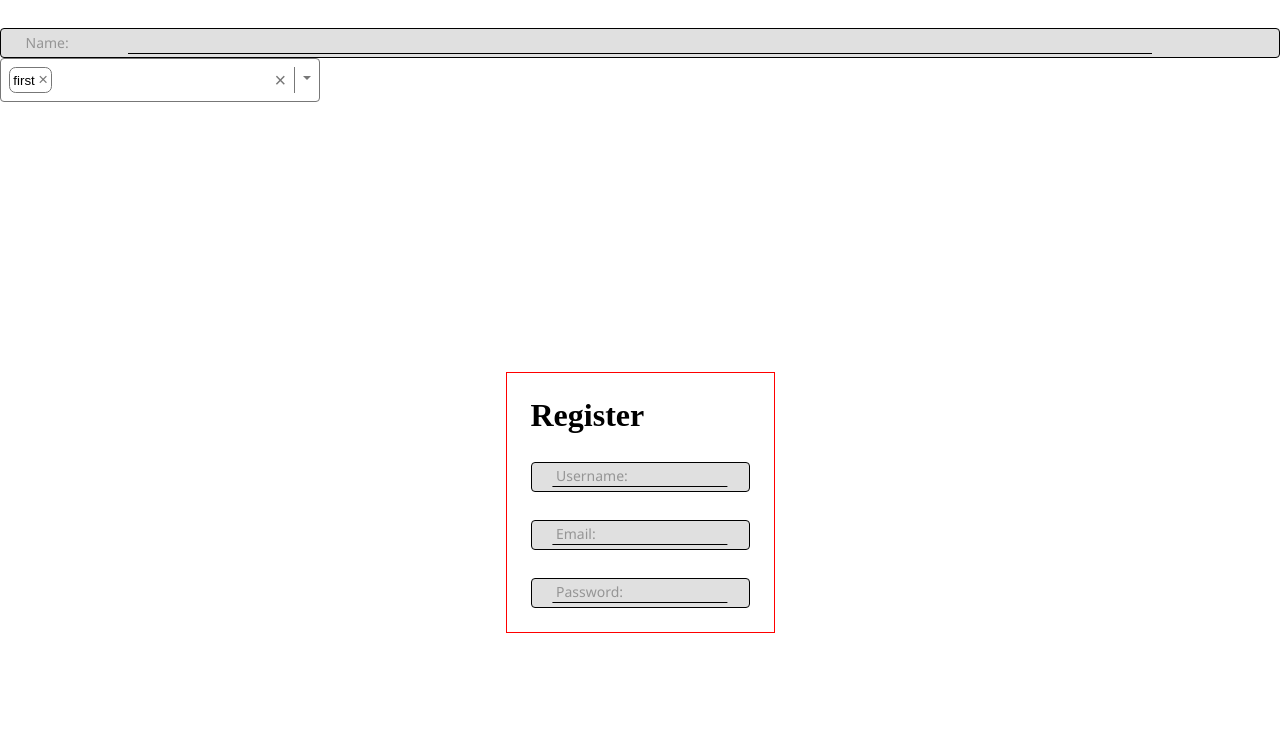
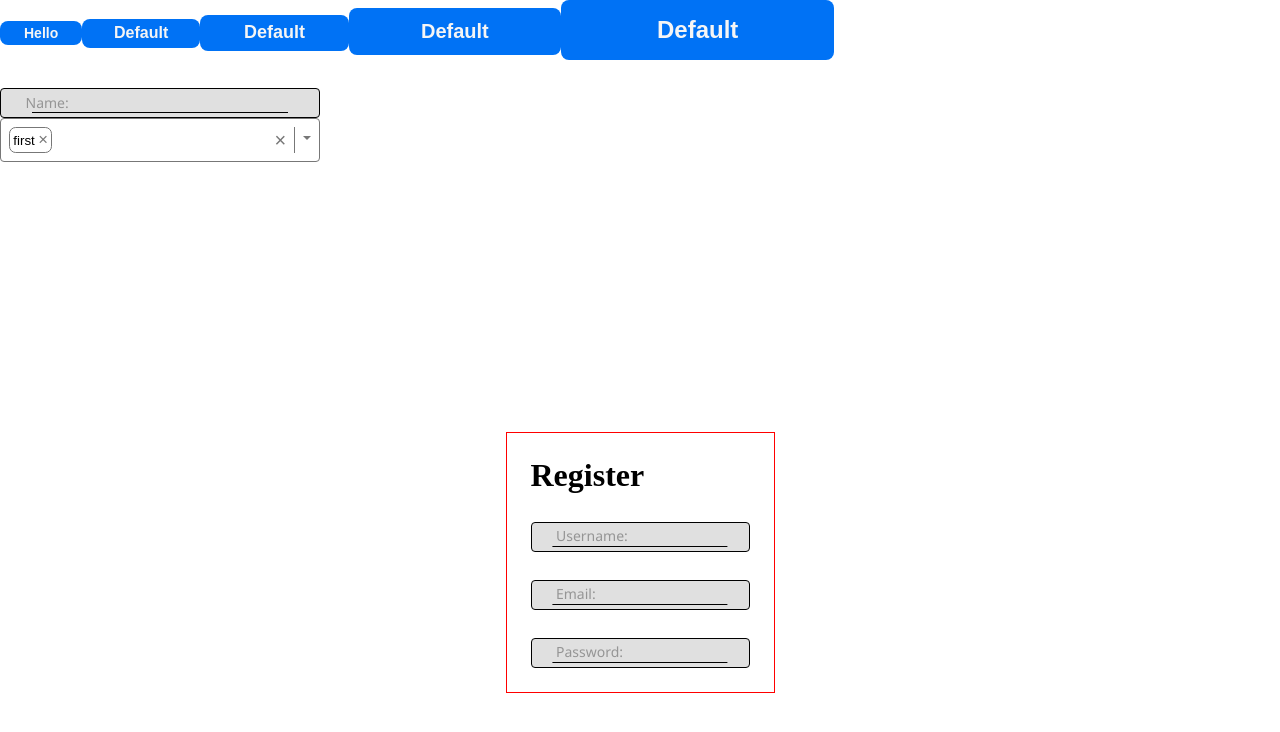
Before and after one commit to NateAyye/nates-ts-react-components, a React (Vite) app: page /button in a window 1280 px wide. Shown: the top 732 px of the page. Built offline with nearby package versions, Linux system fonts and the light colour scheme.

Commit message:
Little changes here and there for theme and sizing support

```diff
--- a/src/App.tsx
+++ b/src/App.tsx
@@ -24,9 +24,13 @@ function App() {
   return (
     <div className="App">
       {/* <FlexContainer centered fc radi={'.25rem'}> */}
-      {/* <Button size="lg" onClick={handleMouseClick}>
-          Hello
-        </Button> */}
+      <Button size="sm" onClick={handleMouseClick}>
+        Hello
+      </Button>
+      <Button>Default</Button>
+      <Button size="lg">Default</Button>
+      <Button size="xl">Default</Button>
+      <Button size="2xl">Default</Button>
       <Input type="default" id="name" preview="Name: " />
       <Select
         multiple
--- a/src/components/Button/Button.styled.ts
+++ b/src/components/Button/Button.styled.ts
@@ -19,7 +19,7 @@ export const ButtonContent = styled.div`
   z-index: 100;
   margin: 0;
   padding: 0;
-  filter: invert(100%) grayscale(100%) brightness(4);
+  color: ${({ color }) => color || 'whitesmoke'};
 `;
 
 export const ErrorIcon = styled.strong`
@@ -29,33 +29,34 @@ export const ErrorIcon = styled.strong`
 
 export const NatesButton = styled.button<ButtonProps>`
   position: relative;
+  z-index: ${({ z, theme }) => (z ? theme.zIndices[z] : '')};
+  isolation: isolate;
 
-  font-size: ${(props) => props.theme.theme.fontSizes[props.size || 'md']};
+  font-size: ${({ theme, size }) => theme.fontSizes[size || 'md'] || '1rem'};
   font-weight: 600;
-  padding: calc(${(props) => props.theme.theme.space[props.size || 'md']} / 2)
-    calc(${(props) => props.theme.theme.space[props.size || 'md']} * 2);
+  padding: calc(${({ theme, size }) => theme.space[size || 'md']} / 3)
+    calc(${({ theme, size }) => theme.space[size || 'md']} * 2);
   cursor: pointer;
   contain: paint;
   border: none;
   border-radius: ${({ radi }) => radi || '.5rem'};
-  color: ${({ sColor }) => sColor || 'white'};
-  background-color: ${(props) =>
-    props.sColor
-      ? props.sColor
-      : props.error
-      ? props.theme.theme.colors.error
-      : props.theme.theme.colors.primary};
+  color: ${({ fg }) => fg || '#ffffff'};
+  background-color: ${({ color, error, theme }) =>
+    color ?? error
+      ? theme.colors.error || '#aa3434'
+      : theme.colors.primary || '#1a75f1'};
 
   span {
     position: absolute;
+    z-index: 50;
+    aspect-ratio: 1;
+    border-radius: 50%;
+    background: ${({ color }) => color || 'whitesmoke'};
+
+    pointer-events: none;
 
     transform: translate(-50%, -50%);
-    aspect-ratio: 1;
-    pointer-events: none;
-    border-radius: 50%;
-    z-index: 50;
-    background: ${({ sColor }) => sColor || 'white'};
-    filter: invert(100%) grayscale(100%) brightness(100%) saturate(1);
+
     animation: ${ripple} 500ms linear infinite;
   }
 `;
--- a/src/components/Button/index.tsx
+++ b/src/components/Button/index.tsx
@@ -1,6 +1,22 @@
 import React, { useRef } from 'react';
 import { ButtonContent, ErrorIcon, NatesButton } from './Button.styled';
 import { ButtonProps } from './models';
+
+const createRipple = (
+  e: React.MouseEvent<HTMLButtonElement, MouseEvent>,
+  buttonRef: React.RefObject<HTMLButtonElement>,
+) => {
+  const span = document.createElement('span');
+
+  span.style.top = e.clientY - e.currentTarget.offsetTop + 'px';
+  span.style.left = e.clientX - e.currentTarget.offsetLeft + 'px';
+
+  buttonRef.current?.appendChild(span);
+
+  setTimeout(() => {
+    span.remove();
+  }, 500);
+};
 
 /**
  * This Component is a Dynamic Button Component Built in Typescript.
@@ -17,6 +33,7 @@ import { ButtonProps } from './models';
  * @param id Will add the htmlFor on the label and will also add the id to the input
  * @param radi Can accept any valid CSS border-radius value
  * @param type
+ * @param z The Z-index of the button
  * @param error Will change the style a lil bit and add an icon (Icon can be turned off with the errorIcon)
  * @param labelProps? If you'd like to add attributes to the label specificly you can do that all within this prop
  *
@@ -26,46 +43,42 @@ import { ButtonProps } from './models';
  * radi = '.5rem'
  */
 export const Button: React.FC<ButtonProps> = ({
+  onClick,
   children,
-  onClick,
-  size,
-  sColor,
   ...props
 }) => {
+  const { radi, icon, noIcon, errorIcon, ripple, size, error, z } = props;
+  const styledProps = {
+    radi,
+    icon,
+    noIcon,
+    errorIcon,
+    ripple,
+    size,
+    error,
+    z,
+  };
   const buttonRef = useRef<HTMLButtonElement>(null);
 
   const handleButtonClick = (
     e: React.MouseEvent<HTMLButtonElement, MouseEvent>,
   ) => {
     if (onClick) onClick(e);
-    if (!props.ripple) {
-      const span = document.createElement('span');
-
-      span.style.top = e.clientY - e.currentTarget.offsetTop + 'px';
-      span.style.left = e.clientX - e.currentTarget.offsetLeft + 'px';
-
-      buttonRef.current?.appendChild(span);
-
-      setTimeout(() => {
-        span.remove();
-      }, 500);
+    if (!ripple) {
+      createRipple(e, buttonRef);
     }
   };
 
   return (
     <NatesButton
-      sColor={sColor}
       ref={buttonRef}
       onClick={handleButtonClick}
+      {...styledProps}
       {...props}
     >
-      <ButtonContent>{children}</ButtonContent>
-      <ErrorIcon>
-        {props.noIcon
-          ? null
-          : props.error
-          ? props.errorIcon ?? '❗'
-          : props.icon}
+      <ButtonContent {...styledProps}>{children}</ButtonContent>
+      <ErrorIcon {...styledProps}>
+        {noIcon ? null : error ? errorIcon ?? '❗' : icon}
       </ErrorIcon>
     </NatesButton>
   );
--- a/src/components/Button/models.ts
+++ b/src/components/Button/models.ts
@@ -1,3 +1,6 @@
+import { CSSProperties } from 'styled-components';
+import { FontSizeKeys, ZIndicesKeys } from '../../themes';
+
 export interface ButtonProps
   extends React.ButtonHTMLAttributes<HTMLButtonElement> {
   children?: React.ReactNode | React.ReactNode[];
@@ -5,9 +8,10 @@ export interface ButtonProps
   icon?: string;
   noIcon?: boolean;
   errorIcon?: string;
-  ripple?: boolean
-  size?: 'xs' | 'sm' | 'lg' | 'xl';
+  ripple?: boolean;
+  size?: FontSizeKeys;
+  z?: ZIndicesKeys;
+  fg?: CSSProperties['color'];
   /** Will Change the style a little bit and display an error icon if you don't want an Icon set the errorIcon */
   error?: boolean;
-  sColor?: string;
 }
--- a/src/components/Form/Form.tsx
+++ b/src/components/Form/Form.tsx
@@ -37,7 +37,6 @@ export const Form: FormComp = ({ inputs, self, title, element, children }) => {
 
 const SForm = styled.form`
   border: 1px solid red;
-  min-width: 250px;
   padding: 1.5em;
 `;
 
--- a/src/components/Form/FormContainer.tsx
+++ b/src/components/Form/FormContainer.tsx
@@ -8,7 +8,7 @@ export const FormContainer: React.FC<FormContainerProps> = ({ children }) => {
         display: 'flex',
         justifyContent: 'center',
         alignItems: 'center',
-        height: '100vh',
+        minHeight: '100vh',
       }}
     >
       {children}
--- a/src/components/Input/index.tsx
+++ b/src/components/Input/index.tsx
@@ -31,13 +31,14 @@ export const Input: React.FC<IInputProps> = ({ ...props }) => {
           {preview}
         </label>
       ) : null}
-      <input type={type} id={id} placeholder=" " {...rest}></input>
+      <input type={type} id={id} placeholder=" " {...rest} />
     </InputContainer>
   );
 };
 
 const InputContainer = styled.div<Omit<IInputProps, 'id' | 'preview'>>`
   display: flex;
+  max-width: 20rem;
   line-height: 1.25;
   flex-direction: column;
   position: relative;
@@ -50,12 +51,11 @@ const InputContainer = styled.div<Omit<IInputProps, 'id' | 'preview'>>`
     font-size: 14px;
     border: 1px solid black;
     background: #cccccc99;
-    margin-top: calc(
-      1lh + ${(props) => props?.theme.theme.space.sm || '.25rem / 2'}
-    );
-    padding: ${({ theme: { theme } }) =>
+    margin-top: calc(1lh + ${({ theme }) => theme.space.sm || '.25rem / 2'});
+    padding: ${({ theme }) =>
       theme ? `calc(${theme.space.sm} / 2) ${theme.space.sm}` : '.25em .5em'};
-    padding-left: 1.5rem;
+    padding-left: ${({ theme }) =>
+      theme ? `calc(${theme.space.sm} * 2)` : '.25em .5em'};
     border-radius: ${(props) => props.radi || '.25rem'};
     box-shadow: 0 0 0px 0 #589eccca;
 
@@ -65,8 +65,8 @@ const InputContainer = styled.div<Omit<IInputProps, 'id' | 'preview'>>`
   &::after {
     content: '';
     position: absolute;
-    bottom: 0.25lh;
     left: 50%;
+    bottom: 0.3lh;
     height: 0.1ex;
     width: 80%;
     background-color: black;
@@ -87,9 +87,9 @@ const InputContainer = styled.div<Omit<IInputProps, 'id' | 'preview'>>`
 
   &:has(input:not(:placeholder-shown)) label {
     font-size: 16px;
-    top: calc(${(props) => props?.theme.theme.space.sm || `.25rem`} / 2);
+    top: calc(${(props) => props?.theme.space.sm || `.25rem`} / 2);
     left: 0.5rem;
-    color: ${(props) => props.theme.theme.colors.foreground || 'black'};
+    color: ${(props) => props.theme.colors.foreground || 'black'};
   }
 
   & label {
@@ -97,10 +97,10 @@ const InputContainer = styled.div<Omit<IInputProps, 'id' | 'preview'>>`
     color: #444;
     position: absolute;
     pointer-events: none;
-    top: calc(1.25lh + ${(props) => props?.theme.theme.space.sm || '.25rem'});
+    top: calc(1.25lh + ${(props) => props?.theme.space.sm || '.25rem'});
     left: calc(
-      ${({ theme: { theme } }) => (theme ? theme.space.sm : '.25em .5em')} +
-        0.2ex + 0.75rem
+      ${({ theme }) => (theme ? theme.space.sm : '.25em .5em')} + 0.2ex +
+        0.75rem
     );
 
     transition: all 200ms ease-in;
--- a/src/components/Select/index.tsx
+++ b/src/components/Select/index.tsx
@@ -39,7 +39,6 @@ export const Select: React.FC<SelectProps> = ({
   useEffect(() => {
     const handleKeyDownEvent = (e: KeyboardEvent) => {
       if (e.target != containerRef.current) return;
-      console.log(e.code);
 
       switch (e.code) {
         case 'Enter':
@@ -49,6 +48,7 @@ export const Select: React.FC<SelectProps> = ({
           break;
         case 'ArrowUp':
         case 'ArrowDown': {
+          e.preventDefault();
           if (!isOpen) {
             setIsOpen(true);
             break;
--- a/src/main.css
+++ b/src/main.css
@@ -5,3 +5,7 @@
   margin: 0;
   padding: 0;
 }
+
+.App {
+  min-height: 100vh;
+}
--- a/src/themes/ThemeProvider.tsx
+++ b/src/themes/ThemeProvider.tsx
@@ -9,7 +9,7 @@ interface NatesThemeProviderProps {
 const NatesThemeProvider: React.FC<NatesThemeProviderProps> = ({
   children,
 }) => {
-  return <ThemeProvider theme={defaultTheme}>{children}</ThemeProvider>;
+  return <ThemeProvider theme={defaultTheme.theme}>{children}</ThemeProvider>;
 };
 
 export default NatesThemeProvider;
--- a/src/themes/defaultTheme/index.ts
+++ b/src/themes/defaultTheme/index.ts
@@ -303,12 +303,16 @@ export const defaultTheme: DefaultTheme = {
     },
     shadows: {},
     zIndices: {
-      1: '100',
-      2: '200',
-      3: '300',
-      4: '400',
-      5: '500',
-      10: '1000',
+      '1': '100',
+      '2': '200',
+      '3': '300',
+      '4': '400',
+      '5': '500',
+      '6': '600',
+      '7': '700',
+      '8': '800',
+      '9': '900',
+      '10': '1000',
       max: '9999',
     },
     breakpoints: {
@@ -320,3 +324,6 @@ export const defaultTheme: DefaultTheme = {
     },
   },
 };
+
+export type FontSizeKeys = keyof DefaultTheme['theme']['fontSizes'];
+export type ZIndicesKeys = keyof DefaultTheme['theme']['zIndices'];
```
Also changed, not shown: src/themes/defaultTheme/models.ts (+29 -2 lines), 1 other file (tests, documents, lock files or other folders).
